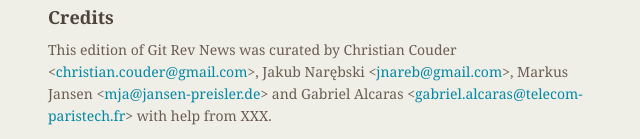
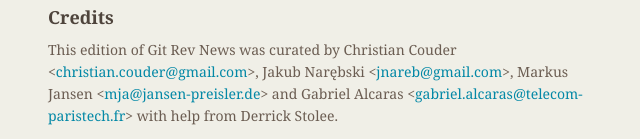
Before and after one commit to git/git.github.io, a Jekyll site: the page built from rev_news/drafts/edition-42.md, in a window 1280 px wide and 900 px high, scrolled down 3128 px. Shown: the part 758-897 px from the top of the window, without its empty margins (486-1126 px from the left). Built offline with Jekyll 4.4.1, drawn with Linux system fonts in a browser that asks for light colours.

Commit message:
rn-42: add Derrick Stolee among the helpers

```diff
--- a/rev_news/drafts/edition-42.md
+++ b/rev_news/drafts/edition-42.md
@@ -246,4 +246,4 @@
 Jakub Narębski &lt;<jnareb@gmail.com>&gt;,
 Markus Jansen &lt;<mja@jansen-preisler.de>&gt; and
 Gabriel Alcaras &lt;<gabriel.alcaras@telecom-paristech.fr>&gt;
-with help from XXX.
+with help from Derrick Stolee.
```
